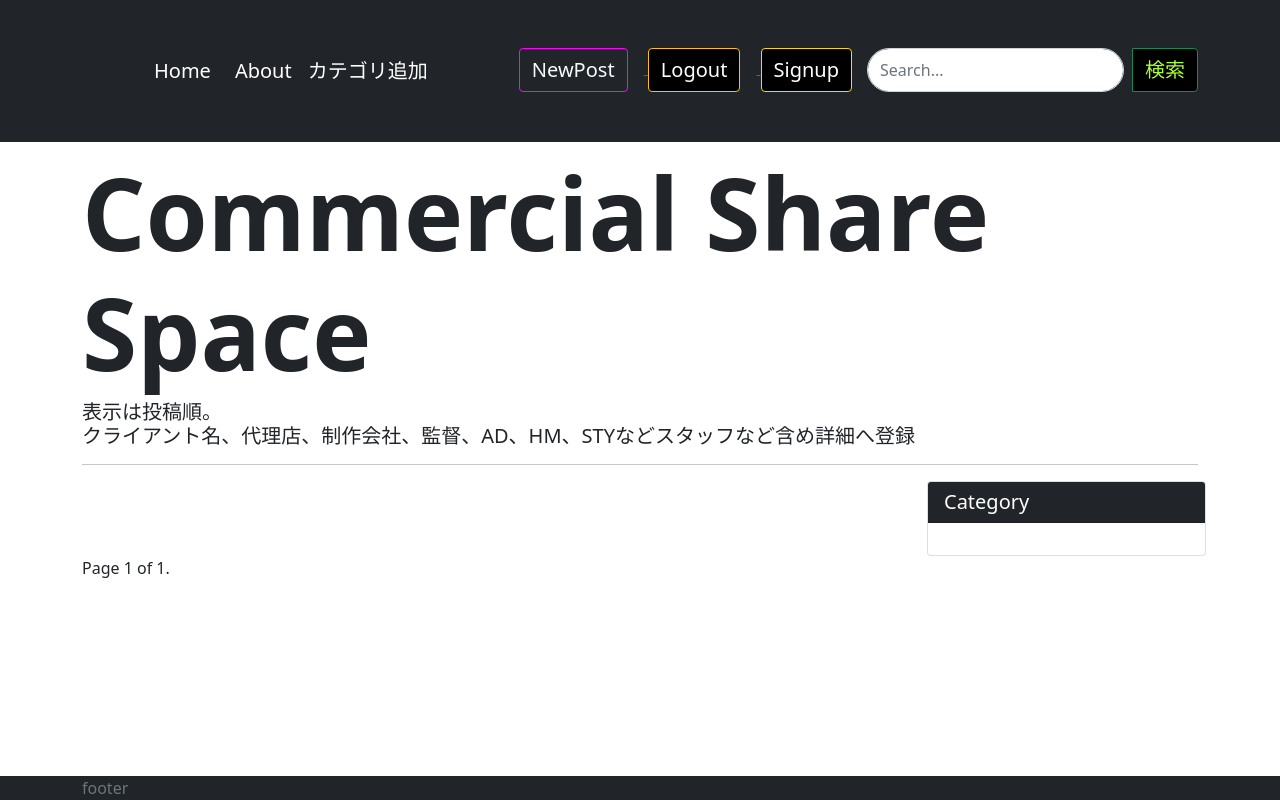
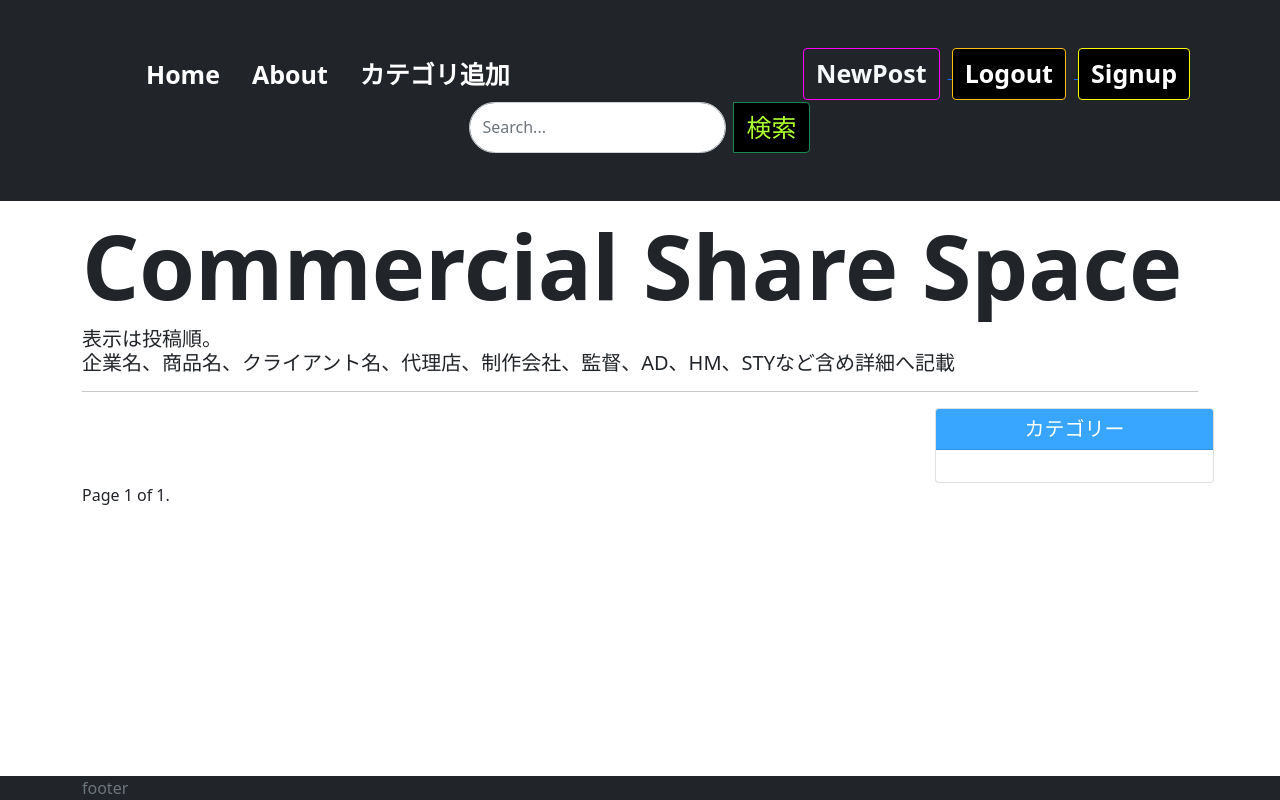
Before and after one commit to ryoheikamata/cm_app, a Django app: page /video/index/ in a window 1280 px wide. Run offline with Django 3.2, Linux system fonts and the light colour scheme; the visitor is signed in with stand-in values (Sample User, id 1); data that the repository does not hold is empty; some libraries are stand-ins or nearby versions.

Commit message:
update htmlpage

```diff
--- a/video/static/css/style.css
+++ /dev/null
@@ -1,71 +0,0 @@
-.main{
-    flex: 1;
-}
-
-.video {
-    height: 500px;
-    object-fit: cover;
-}
-
-/*headver video*/
-.logout-bt {
-    background-color: black;
-    color: white;
-    font-size: 20px;
-}
-
-.logout-bt:hover {
-    background-color: yellow;
-    font-size: 20px;
-    border-color: yellow;
-}
-
-.login-bt {
-    font-size: 20px;
-}
-.login-bt:hover {
-    background-color: mediumpurple;
-    border-color: mediumpurple;
-    font-size: 20px;
-}
-
-.signup-bt {
-    background-color: black;
-    color: white;
-    font-size: 20px;
-    border-color: gold;
-}
-.signup-bt:hover {
-    background-color: gold;
-    color: black;
-
-}
-
-#newpost-bt {
-    font-size: 20px;
-    border-color: magenta;
-}
-#newpost-bt:hover {
-    cursor: pointer;
-    color: white;
-    background-color: magenta;
-    font-size: 20px;
-}
-
-.serch{
-    background-color: black;
-    color: greenyellow;
-    font-size: 20px;
-}
-
-.serch:hover {
-    background-color: greenyellow;
-    color: black;
-}
-
-/*index.html*/
-#toptitle {
-    padding-top: 10px;
-    font-size: 100px;
-    font-weight: bold;
-}
--- /dev/null
+++ b/video/static/video/style.css
@@ -0,0 +1,114 @@
+.main{
+    flex: 1;
+}
+
+.video {
+    height: 500px;
+    object-fit: cover;
+}
+
+/*headver video*/
+.logout-bt {
+    background-color: black;
+    color: white;
+    font-size: 25px;
+    font-weight: bold;
+}
+
+.logout-bt:hover {
+    background-color: #ff0063;
+    font-size: 25px;
+    border-color: red;
+}
+
+.login-bt {
+    font-size: 25px;
+    font-weight: bold;
+}
+.login-bt:hover {
+    background-color: mediumpurple;
+    border-color: mediumpurple;
+    font-size: 25px;
+}
+
+.signup-bt {
+    background-color: black;
+    color: white;
+    font-size: 25px;
+    border-color: yellow;
+    font-weight: bold;
+}
+.signup-bt:hover {
+    background-color: yellow;
+    color: black;
+}
+
+#newpost-bt {
+    font-size: 25px;
+    font-weight: bold;
+    border-color: magenta;
+}
+
+#newpost-bt:hover {
+    color: white;
+    background-color: magenta;
+    font-size: 25px;
+}
+.serch{
+    background-color: black;
+    color: greenyellow;
+    font-size: 25px;
+}
+
+.serch:hover {
+    background-color: greenyellow;
+    color: black;
+}
+
+/*base.html*/
+#header-text-size {
+    font-size: 25px;
+    font-weight: bold;
+}
+
+/*index.html*/
+#toptitle {
+    padding-top: 10px;
+    font-size: 90px;
+    font-weight: bold;
+}
+#video-titele-text {
+    font-weight: bold;
+    text-decoration: none;
+}
+
+#index-category-list-title {
+    background-color: rgba(0, 140, 255, 0.78);
+    color: white;
+    text-align: center;
+}
+
+#index-category-list-name {
+    color: black;
+    font-weight: bold;
+    text-decoration:none;
+}
+
+/*category_list.html*/
+.addcategory-toptitle{
+    margin-top: 10px;
+    font-size: 50px;
+    font-weight: bold;
+}
+
+#addcategory-btn {
+    color: red;
+    font-size: 20px;
+    background-color: white;
+    border-color: red;
+    font-weight: bold;
+}
+#addcategory-btn:hover {
+    background-color: red;
+    color: white;
+}
--- a/video/templates/video/base.html
+++ b/video/templates/video/base.html
@@ -6,11 +6,10 @@
     <meta name="viewport" content="width=device-width, initial-scale=1">
     <!-- CSS only -->
     <link href="https://cdn.jsdelivr.net/npm/bootstrap@5.1.1/dist/css/bootstrap.min.css" rel="stylesheet" integrity="sha384-F3w7mX95PdgyTmZZMECAngseQB83DfGTowi0iMjiWaeVhAn4FJkqJByhZMI3AhiU" crossorigin="anonymous">
-    <link rel="stylesheet" type="text/css" href="{% static 'css/style.css' %}">
+    <link rel="stylesheet" type="text/css" href="{% static 'video/style.css' %}">
 
     <title>COMMERCIAL</title>
 </head>
-
 
 <body class="d-flex flex-column h-100">
 
@@ -25,15 +24,15 @@
 
             <ul class="nav col-lg-auto me-lg-auto mb-2 justify-content-center mb-md-0">
                 {% if user.is_authenticated %}
-                <li><a href="{% url 'video:index' %}" class="nav-link ms-2 text-white" style="font-size: 20px;">Home</a></li>
+                <li><a href="{% url 'video:index' %}" class="nav-link text-white" id="header-text-size">Home</a></li>
                 {% else %}
-                <li><a href="{% url 'video:login' %}" class="nav-link px-3 text-white" style="font-size: 20px;">Home</a></li>
+                <li><a href="{% url 'video:login' %}" class="nav-link text-white" id="header-text-size">Home</a></li>
                 {% endif %}
 <!--                                <li><a href="#" class="nav-link px-2 text-white">Features</a></li>-->
-                <li><a href="https://www.stardust.co.jp/" class="nav-link px-2 text-white" style="font-size: 20px;">About</a></li>
+                <li><a href="https://www.stardust.co.jp/" class="nav-link text-white" id="header-text-size">About</a></li>
 
                 {% if user.is_authenticated %}
-                <li><a href="{% url 'video:add_category' %}" class="nav-link px-2 text-white" style="font-size: 20px;">カテゴリ追加</a></li>
+                <li><a href="{% url 'video:add_category' %}" class="nav-link text-white" id="header-text-size">カテゴリ追加</a></li>
                 {% endif %}
             </ul>
 
@@ -43,19 +42,19 @@
 <!--                    <svg xmlns="http://www.w3.org/2000/svg" width="30" height="30" fill="currentColor" class="bi bi-film text-white" viewBox="0 0 16 16">-->
 <!--                    <path d="M0 1a1 1 0 0 1 1-1h14a1 1 0 0 1 1 1v14a1 1 0 0 1-1 1H1a1 1 0 0 1-1-1V1zm4 0v6h8V1H4zm8 8H4v6h8V9zM1 1v2h2V1H1zm2 3H1v2h2V4zM1 7v2h2V7H1zm2 3H1v2h2v-2zm-2 3v2h2v-2H1zM15 1h-2v2h2V1zm-2 3v2h2V4h-2zm2 3h-2v2h2V7zm-2 3v2h2v-2h-2zm2 3h-2v2h2v-2z"/>-->
 <!--                    </svg>-->
-                    <button type="button" class="btn btn-outline-light me-3" id="newpost-bt">NewPost</button>
+                    <button type="button" class="btn btn-outline-light me-2" id="newpost-bt">NewPost</button>
                 </a>
                 <a class="" href="{% url 'video:logout' %}">
-                    <button type="button" class="btn btn-warning me-3 logout-bt">Logout</button>
+                    <button type="button" class="btn btn-warning logout-bt me-2">Logout</button>
                 </a>
                 <a href="{% url 'video:signup' %}">
-                    <button type="button" class="btn btn-warning me-3 signup-bt">Signup</button>
+                    <button type="button" class="btn btn-warning signup-bt me-2">Signup</button>
                 </a>
             </div>
             {% else %}
             <div class="text-end">
                 <a href="{% url 'video:login' %}">
-                    <button type="button" class="btn btn-outline-light me-3 login-bt">Login</button>
+                    <button type="button" class="btn btn-outline-light login-bt">Login</button>
                 </a>
             </div>
             {% endif %}
@@ -63,8 +62,8 @@
             <div>
                 <form method=POST action="{% url 'video:search' %}" class="d-flex input-group">
                     {% csrf_token %}
-                    <input type="text" class="form-control me-2qq w-70 rounded-pill" name="keyword" placeholder="Search...">
-                    <button class="btn btn-outline-success ms-2 serch" type="submit">検索</button>
+                    <input type="text" class="form-control w-80 me-2 rounded-pill" name="keyword" placeholder="Search...">
+                    <button class="btn btn-outline-success serch" type="submit">検索</button>
                 </form>
             </div>
             {% endif %}
--- a/video/templates/video/index.html
+++ b/video/templates/video/index.html
@@ -5,8 +5,7 @@
     <div class="">
         <h1 class="display-1" id="toptitle">Commercial Share Space</h1>
         <h5>表示は投稿順。<br>
-            クライアント名、代理店、制作会社、監督、AD、HM、STYなどスタッフなど含め詳細へ登録<br>
-
+            企業名、商品名、クライアント名、代理店、制作会社、監督、AD、HM、STYなど含め詳細へ記載<br>
         </h5>
         <hr>
     </div>
@@ -16,7 +15,7 @@
             {% csrf_token %}
             <br>
             {% for x in videos %}
-            <h2 class="text-center">{{ x.caption }}<small><span class="small">-<a href="{% url 'video:category' x.category %}">{{ x.category }}</a></span></small></h2>
+            <h2 class="text-center" id="video-titele-text">{{ x.caption }}<small><span class="small" id="video-titele-text">-<a href="{% url 'video:category' x.category %}">{{ x.category }}</a></span></small></h2>
 
             <video class="video" controls="controls" width="100%">
                 {% if x.video %}
@@ -33,9 +32,9 @@
             {% endfor %}
         </div>
 
-        <div class="col-md-3 mx-2">
+        <div class="col-md-3 mx-3">
             <div class="card">
-                <h5 class="card-header bg-dark text-white">Category</h5>
+                <h5 class="card-header" id="index-category-list-title">カテゴリー</h5>
                 <div class="card-body">
                     <div class="row">
                         {% for category in category_data %}
@@ -43,7 +42,7 @@
                             <ul class="list-unstyled">
                                 {% csrf_token %}
                                 <li>
-                                    <a href="{% url 'video:category' category %}" method="GET">{{ category.name }}</a>
+                                    <a href="{% url 'video:category' category %}" method="GET" id="index-category-list-name">{{ category.name }}</a>
                                 </li>
                             </ul>
                         </div>
```
Also changed, not shown: video/templates/video/category_list.html (+4 -4 lines).
